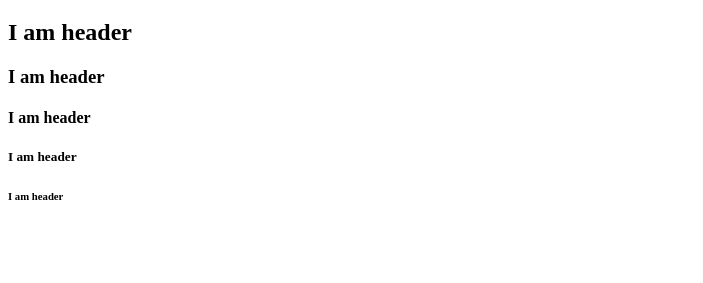
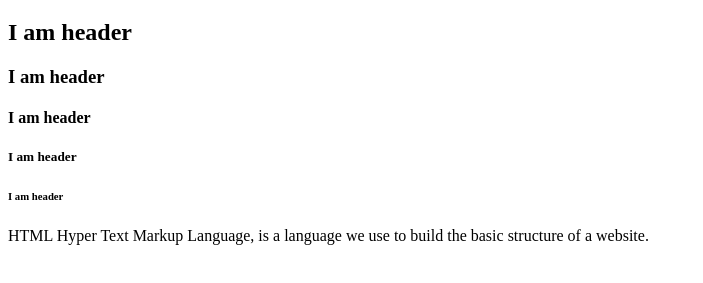
Before and after one commit to ope4tboy/htmlclass, a plain HTML site: page index.html in a window 1280 px wide. Shown: the part 87-370 px from the top of the page, without its empty margins (0-703 px from the left). Drawn offline with Linux system fonts and the light colour scheme.

Commit message:
HTML paragraph tag added

```diff
--- a/index.html
+++ b/index.html
@@ -18,5 +18,8 @@
  <h4>I am header</h4>
  <h5>I am header</h5>
  <h6>I am header</h6>
+
+ <!-- This is paragraph tag -->
+ <p> HTML Hyper Text Markup Language, is a language we use to build  the basic structure of a website.</p>
 </body>
 </html>
```
